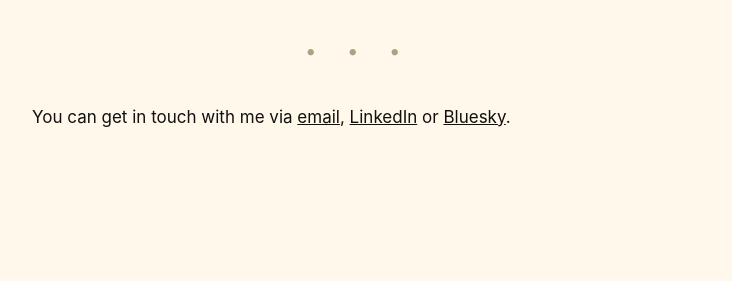
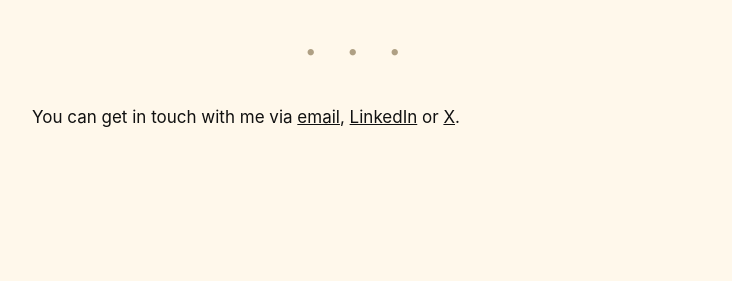
Before and after one commit to ivanbozic/ivanbozic.com, a Jekyll site: the page built from index.html, in a window 1280 px wide. Shown: the part 1456-1737 px from the top of the page, without its empty margins (272-1004 px from the left). Built offline with Jekyll 4.4.1, drawn with Linux system fonts in a browser that asks for light colours.

Commit message:
X instead of Bluesky.

```diff
--- a/_layouts/default.html
+++ b/_layouts/default.html
@@ -22,7 +22,7 @@
             {{ content }}
             <footer>
                 <hr>
-                <p>You can get in touch with me via <a href="mailto:ivan.bozic@hey.com">email</a>, <a href="https://www.linkedin.com/in/ivanbozic/">LinkedIn</a> or <a href="https://bsky.app/profile/ivanbozic.bsky.social">Bluesky</a>.</p>
+                <p>You can get in touch with me via <a href="mailto:ivan.bozic@hey.com">email</a>, <a href="https://www.linkedin.com/in/ivanbozic/">LinkedIn</a> or <a href="https://x.com/bozicivan">X</a>.</p>
             </footer>
         </div>
         <a hidden rel="me" href="https://mas.to/@ivanbozic">Mastodon</a>
```
